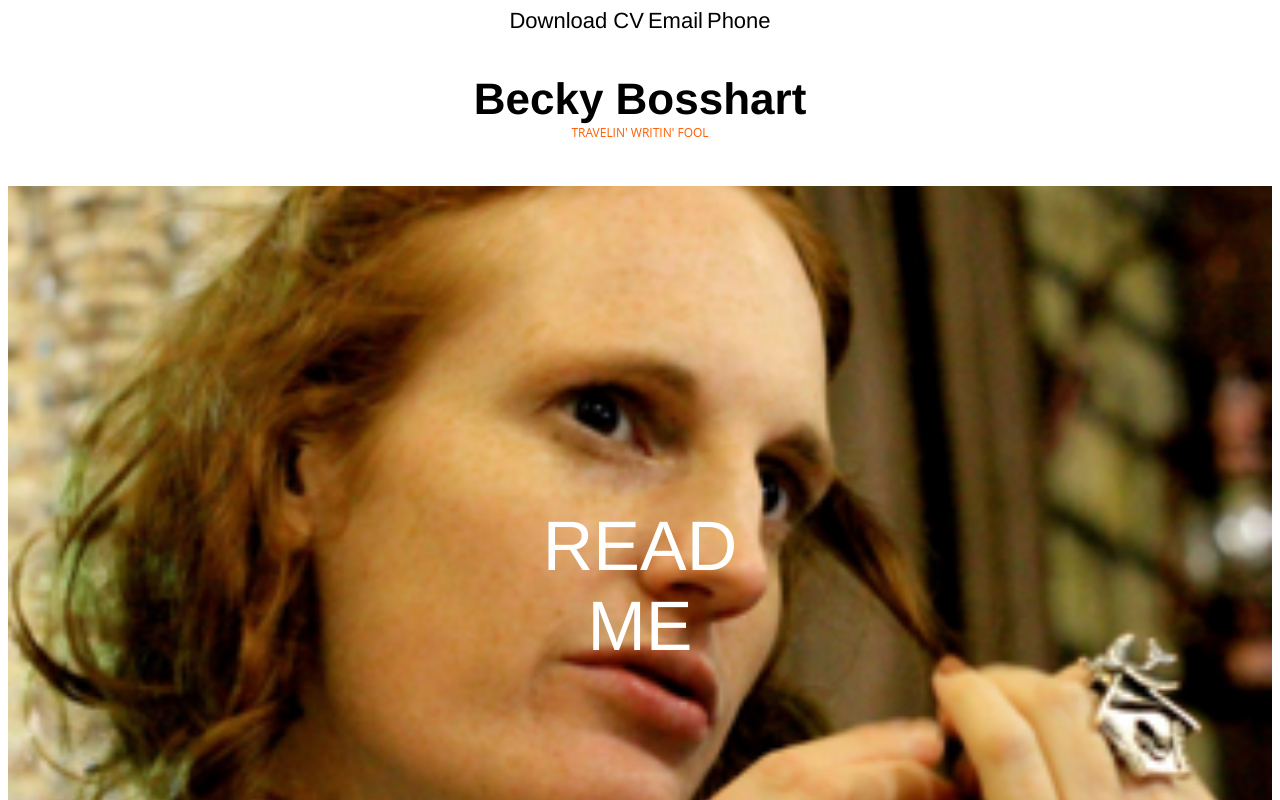
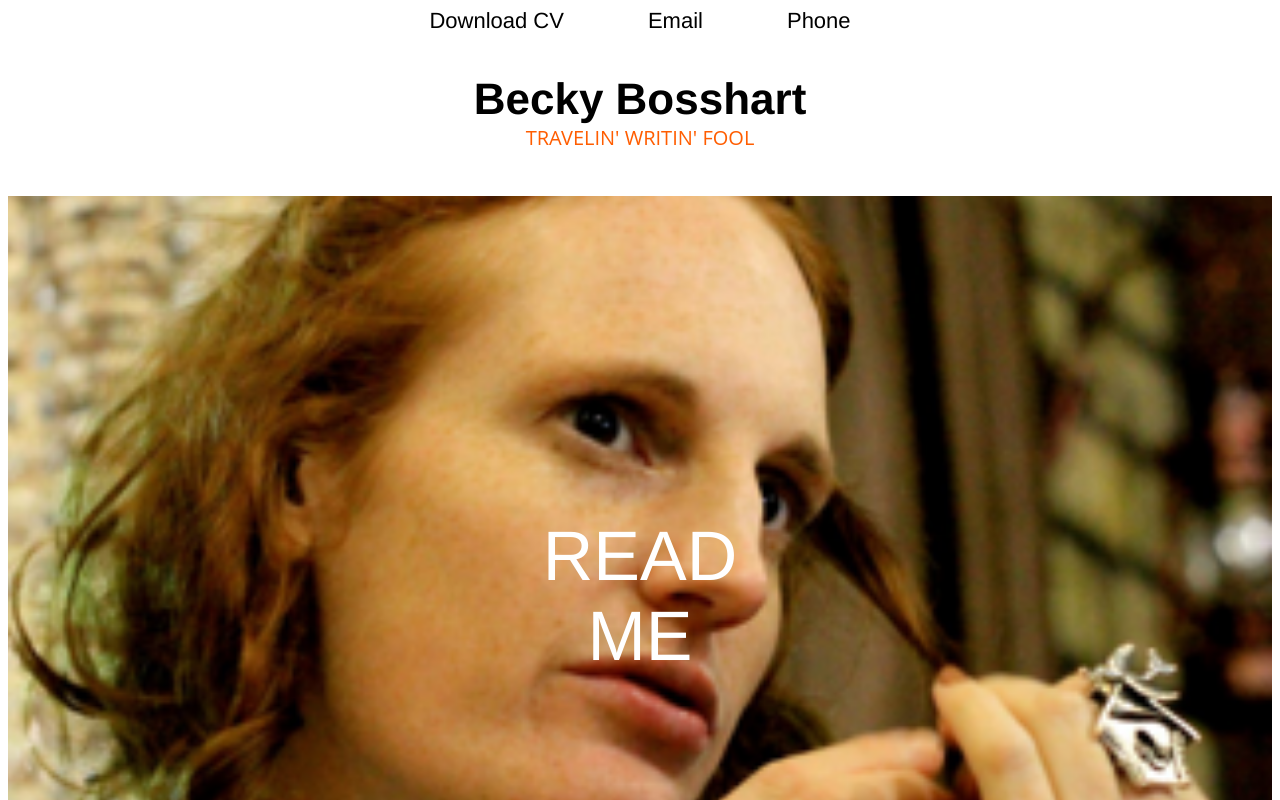
Before and after one commit to potpiedigital/beckybosshart.com, a website: page source/index.html in a window 1280 px wide. Shown: the top 800 px of the page. Drawn offline with Linux system fonts and the light colour scheme.

Commit message:
uncommented links in header

```diff
--- a/source/index.html
+++ b/source/index.html
@@ -1,20 +1,21 @@
 <!DOCTYPE html>
 <html>
 <head>
-    <!-- <meta charset="utf-8"> -->
-    <!-- <meta http-equiv="x-ua-compatible" content="ie=edge"> -->
+    <meta charset="utf-8">
+    <meta http-equiv="x-ua-compatible" content="ie=edge">
 
     <title>Becky Bosshart</title>
     <meta name="description" content="The website of Rebecca Bosshart, author, journalist, teacher, redhead.">
 
-    <!-- <meta name="apple-mobile-web-app-capable" content="yes">
+    <meta name="apple-mobile-web-app-capable" content="yes">
     <meta name="apple-mobile-web-app-status-bar-style" content="black">
     <meta name="viewport" content="width=device-width,initial-scale=1">
 
-    <link rel="canonical" href="https://beckybosshart.com/"> -->
+    <link rel="canonical" href="https://beckybosshart.com/">
     <link rel="stylesheet" type="text/css" href="main.css">
 </head>
 <body>
+    <div class="container">
         <header>
             <nav>
                 <a href="#">Download CV</a>
@@ -24,8 +25,9 @@
             <h1>
                 Becky Bosshart
             </h1>
-    <p>TRAVELIN' WRITIN' FOOL</p>
+        <p class="sub-title">TRAVELIN' WRITIN' FOOL</p>
         </header>
+        <main></main>
         <div class="photo-1">
             <!-- <img class="photo-1" src="./source/images/bb-photo1.png"> -->
             <a href="#"><h5>READ<br>ME</h5></a>
@@ -108,7 +110,8 @@
         <img class="bb-photo" src="./images/bb-photo2.png"/>
         <div class="info">
         <h4>SEOUL, SOUTH KOREA<br>2009 - 2012</h4>
-        <p>Becky Bosshart is a 2015-2016 Fulbright grantee to Romania and a graduate of the Master's International Creative Writing Program at the University of Nevada, Las Vegas after serving with the Peace Corps in Ukraine from 2012 to 2014. She is the 2016 So To Speak Fiction Contest winner, judged by Emily St. John Mandel, and a 2015 Virginia Quarterly ReviewWriters' Conference fiction scholar. Her stories have appeared in Hobart and The Literary Review online, Psychopomp, and NANO Fiction. She is a reader for Creative Nonfictionmagazine.<span><a class="in-text" href="#"></a>MORE PHOTOS</span></p>
+            <p>Becky Bosshart is a 2015-2016 Fulbright grantee to Romania and a graduate of the Master's International Creative Writing Program at the University of Nevada, Las Vegas after serving with the Peace Corps in Ukraine from 2012 to 2014. She is the 2016 So To Speak Fiction Contest winner, judged by Emily St. John Mandel, and a 2015 Virginia Quarterly ReviewWriters' Conference fiction scholar. Her stories have appeared in Hobart and The Literary Review online, Psychopomp, and NANO Fiction. She is a reader for Creative Nonfictionmagazine.
+            <span><a class="in-text" href="#"></a>MORE PHOTOS</span></p>
         </div>
         <img class="bb-photo" src="./images/bb-photo3.png"/>
         <div class="info">
@@ -120,9 +123,13 @@
             <h4>SEOUL, SOUTH KOREA<br>2009 - 2012</h4>
             <p>Becky Bosshart is a 2015-2016 Fulbright grantee to Romania and a graduate of the Master's International Creative Writing Program at the University of Nevada, Las Vegas after serving with the Peace Corps in Ukraine from 2012 to 2014. She is the 2016 So To Speak Fiction Contest winner, judged by Emily St. John Mandel, and a 2015 Virginia Quarterly ReviewWriters' Conference fiction scholar. Her stories have appeared in Hobart and The Literary Review online, Psychopomp, and NANO Fiction. She is a reader for Creative Nonfictionmagazine.<span><a class="in-text" href="#"></a>MORE PHOTOS</span></p>
         </div>
-</body>
+        </main>
+
         <footer>
             <h1>We should put something here</h1>
             <p>I think stuff in this section, maybe just a link back to the top or a "mirror" of the header</p>
         </footer>
+    </div>
+</body>
+
 </html>
--- a/source/main.css
+++ b/source/main.css
@@ -11,7 +11,7 @@ div p{
 }
 .photo-1{
     display: block;
-    width: 100%;
+    max-width: 100%;
     height: 900px;
     /*margin: 0px auto;*/
     background-image: url("./images/bb-photo1.png");
@@ -22,7 +22,7 @@ div p{
 }
 .bb-photo{
     display: block;
-    width: 100%;
+    max-width: 100%;
     margin: 0px auto;
 }
 .in-text{
@@ -49,6 +49,15 @@ div p{
     margin: 5px auto;
     width: 520px;
 }
+.sub-title{
+    text-align: center;
+    font-family: Open Sans;
+    font-size: 20px;
+    margin-top: 0px;
+    color: #ff5d00;
+    margin-bottom: 45px;
+    text-decoration: bold;
+}
 span{
     color: #FF5D00;
 }
@@ -65,7 +74,7 @@ nav{
     text-align: center;
 }
 a{
-    margin:0px;
+    margin:0px 40px;
     font-size: 22px;
     font-family: helvetica;
     text-decoration: none;
```
Lines whose indentation alone changed are shown as unchanged.
